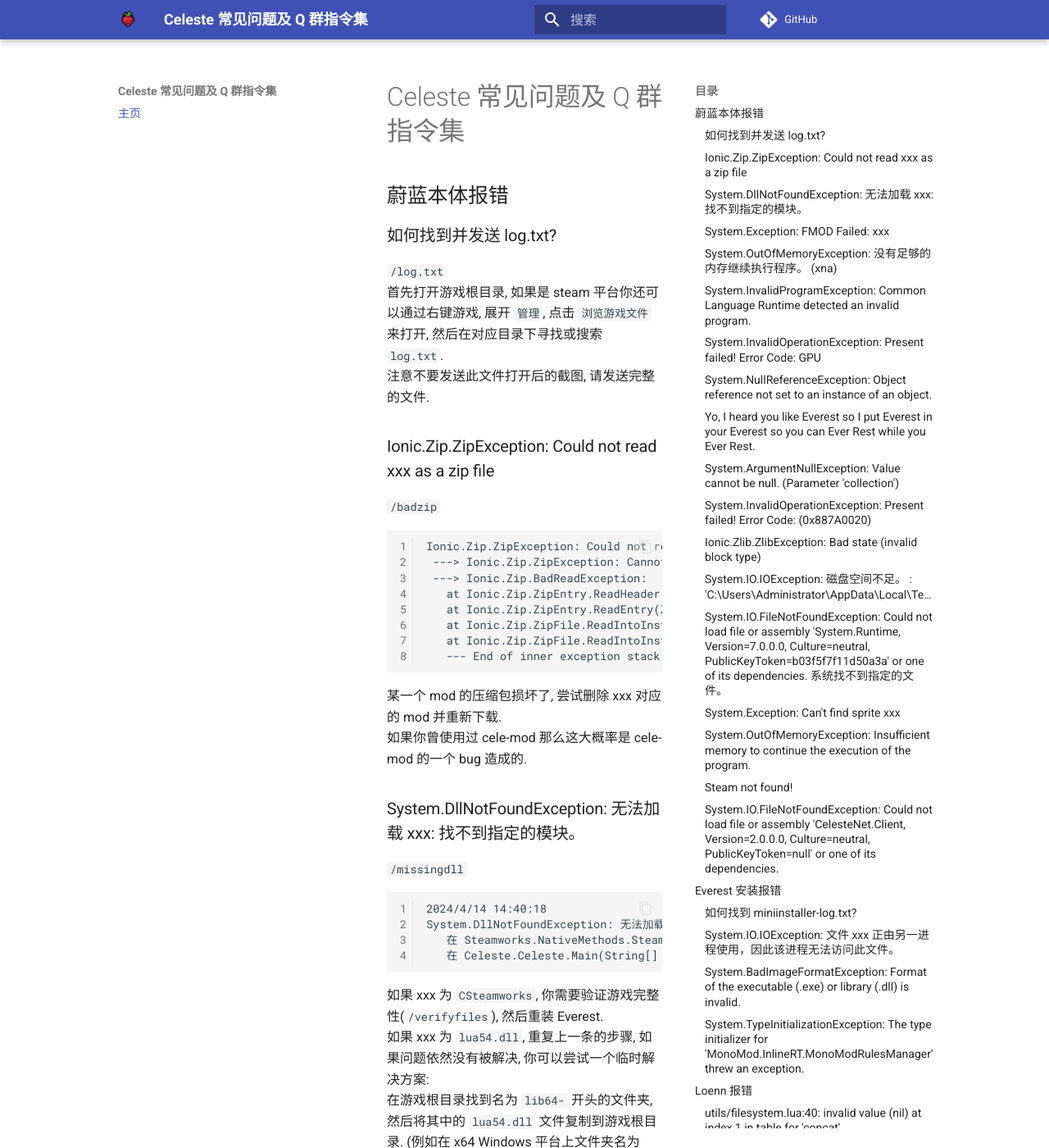
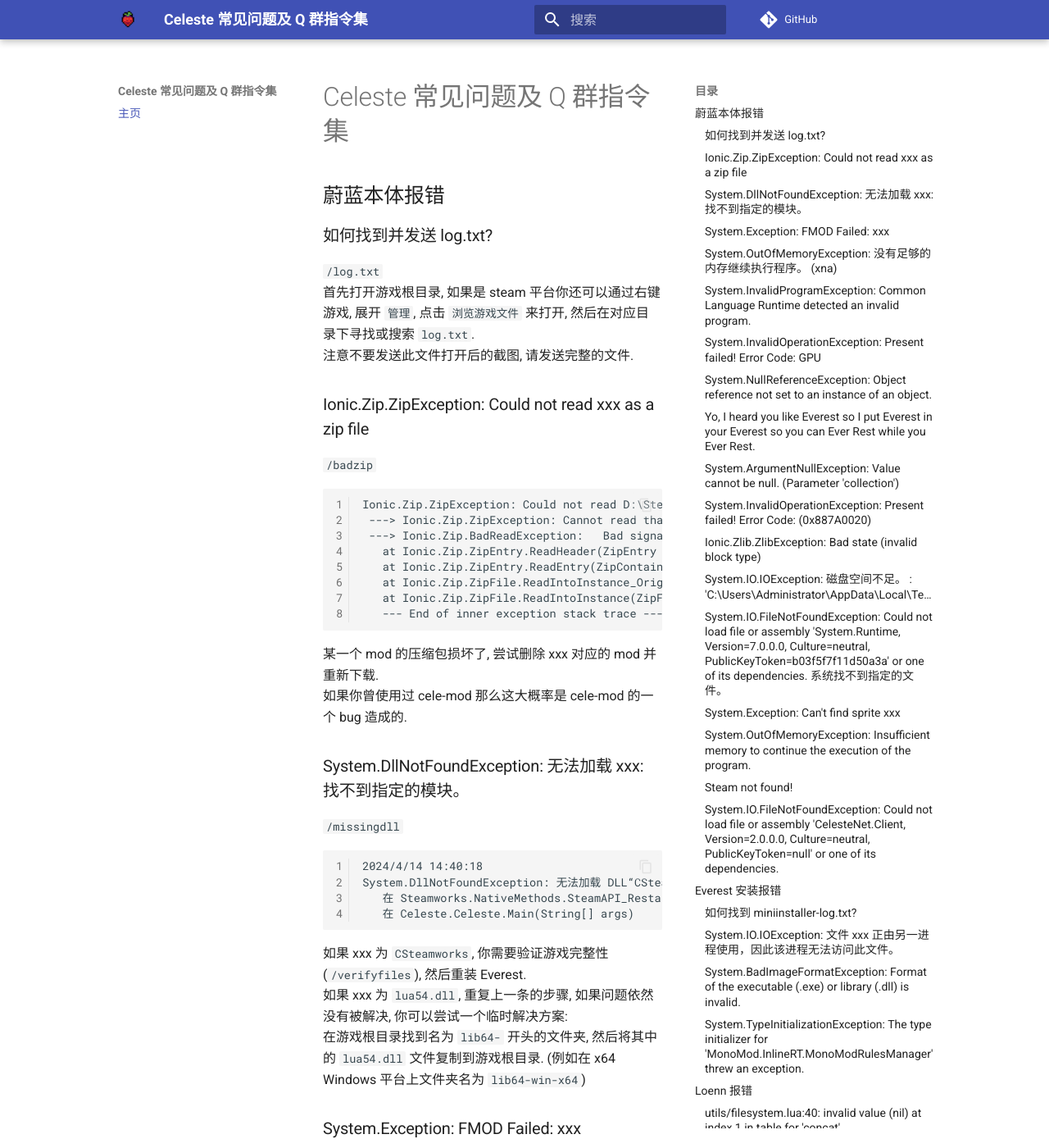
Before and after one commit to Saplonily/CelesteCommonIssues, an MkDocs documentation site: the page built from docs/index.md, in a window 1280 px wide and 1400 px high. Shown: the whole window at 82% size. Built offline with MkDocs 1.6.1 and Material for MkDocs 9.7.7, drawn with Linux system fonts in a browser that asks for light colours; comment, search, counter and statistics services are not loaded.

Commit message:
侧栏大小修正

```diff
--- a/docs/css/content.css
+++ b/docs/css/content.css
@@ -1,4 +1,4 @@
-.md-sidebar {
+.md-sidebar--secondary {
     width: 16rem;
 }
 
```
